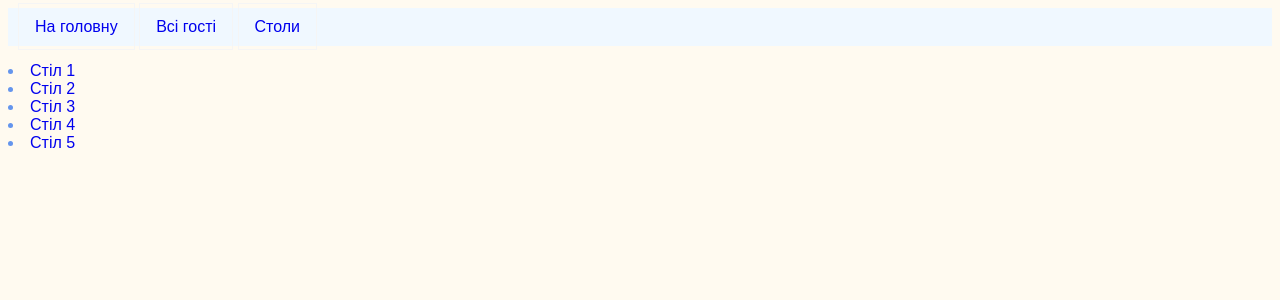
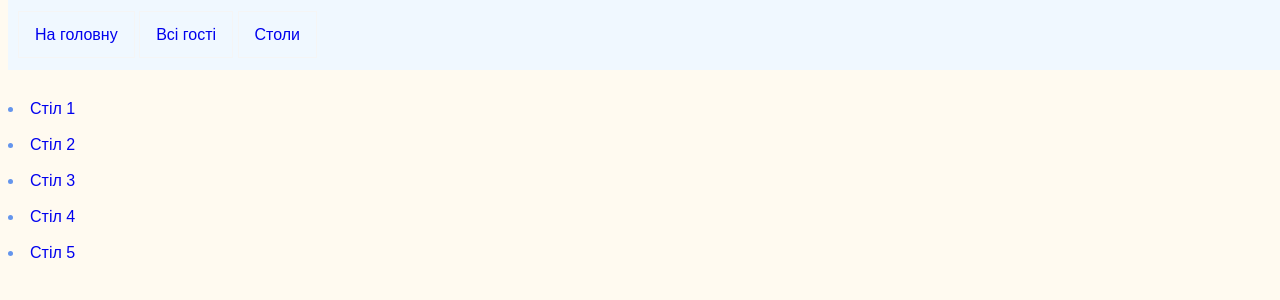
Before and after one commit to mranch/wedding_seating_chart, a Flask app: page /tables in a window 1280 px wide. Shown: the top 300 px of the page. Run offline with Flask 2, Linux system fonts and the light colour scheme; some libraries are stand-ins or nearby versions.

Commit message:
fixed navbar

```diff
--- a/static/style.css
+++ b/static/style.css
@@ -20,6 +20,7 @@ a {
     display: grid;
     text-align: center;
     grid-template-columns: repeat(2, 1fr);
+    margin-top: 100px;
 }
 
 .col {
@@ -53,14 +54,22 @@ a {
 .nav {
     background-color: aliceblue;
     background-clip: padding-box;
-    margin: 0;
     padding: 10px;
+    overflow: hidden;
+    position: fixed;
+    top: 0;
+    width: 100%;
 }
 
 .nav li {
     display: inline;
     padding: 14px 16px;
     border: 1px solid whitesmoke;
+}
+
+.nav a:hover {
+    background: #dddddd;
+    color: black;
 }
 
 ul {
@@ -89,7 +98,7 @@ ol li:not(:last-child) {
 .outer-div-guest-name {
     padding-right: 10px;
     width: 150px;
-    font-size: 24px;
+    font-size: 22px;
 }
 
 .my_button {
--- a/templates/add_guest.html
+++ b/templates/add_guest.html
@@ -1,6 +1,7 @@
 {% extends "base.html"%}
 {%block title%}Додати гостя{%endblock%}
 {%block content%}
+<div style="margin-top: 100px;">
   <h1>Додати гостя</h1>
   <form method="post" enctype="multipart/form-data">
     {{ form.csrf_token }}
@@ -36,4 +37,5 @@
       {% endfor %}
       </ul>
   {% endif %}
+</div>
 {%endblock%}
--- a/templates/base.html
+++ b/templates/base.html
@@ -7,8 +7,8 @@
     <link rel="stylesheet" href="https://maxcdn.bootstrapcdn.com/font-awesome/4.7.0/css/font-awesome.min.css">
 </head>
 <body>
-<nav>
-    <ul class="nav">
+    <div class="nav">
+        <ul>
             <li><a href="{{ url_for('welcome') }}">На головну</a></li>
             <li><a href="{{ url_for('guests_list') }}">Всі гості</a></li>
             <li><a href="{{ url_for('tables') }}">Столи</a></li>
@@ -16,7 +16,7 @@
                 <li><a href="{{ url_for('add_guest') }}">Додати гостя</a></li>
             {% endif %}
         </ul>
-</nav>
+    </div>
     {% block content %}{% endblock %}
 </body>
 </html>
--- a/templates/delete_guest.html
+++ b/templates/delete_guest.html
@@ -1,6 +1,7 @@
 {% extends "base.html"%}
 {%block title%}Видалити гостя{%endblock%}
 {%block content%}
+<div style="margin-top: 100px;">
   <h1>Видалити гостя {{ guest.name }} ?</h1>
   <form method="post" enctype="multipart/form-data">
     {{ form.csrf_token }}
@@ -13,5 +14,6 @@
           <li>{{ error }}</li>
       {% endfor %}
       </ul>
+</div>
   {% endif %}
 {%endblock%}
--- a/templates/edit_guest.html
+++ b/templates/edit_guest.html
@@ -1,6 +1,7 @@
 {% extends "base.html"%}
 {%block title%}Редагувати гостя{%endblock%}
 {%block content%}
+<div style="margin-top: 100px;">
   <h1>Редагувати гостя</h1>
   <form method="post" enctype="multipart/form-data">
     {{ form.csrf_token }}
@@ -39,4 +40,5 @@
       {% endfor %}
       </ul>
   {% endif %}
+</div>
 {%endblock%}
--- a/templates/guests.html
+++ b/templates/guests.html
@@ -1,6 +1,7 @@
 {% extends "base.html" %}
 {% block title %}Всі гості{% endblock %}
 {% block content %}
+<div style="margin-top: 100px;">
     {% for guest in guests %}
     <div>
         <br>
@@ -27,4 +28,5 @@
     </div>
     {% endfor %}
     <hr>
+</div>
 {% endblock %}
--- a/templates/table_info.html
+++ b/templates/table_info.html
@@ -1,6 +1,7 @@
 {% extends "base.html" %}
 {% block title %}Гості за {{table_id}} столом{% endblock %}
 {% block content %}
+<div style="margin-top: 100px;">
     {% for table_guest in table_guests %}
         <br><hr>
         <p>Id: {{ table_guest.id }}</p>
@@ -20,4 +21,5 @@
         <p>Seat number: {{ table_guest.seat_number }}</p>
         <p>Guest side: {{ table_guest.side }}</p>
     {% endfor %}
+</div>
 {% endblock %}
--- a/templates/tables.html
+++ b/templates/tables.html
@@ -1,9 +1,11 @@
 {% extends "base.html" %}
 {% block title %}Столи{% endblock %}
 {% block content %}
+<div style="margin-top: 100px;">
   <ul>
     {% for i in range(1, 6) %}
-      <li><a href="{{ url_for('table_info', table_id=i) }}">Стіл {{ i }}</a></li>
+      <li><a href="{{ url_for('table_info', table_id=i) }}">Стіл {{ i }}</a></li><br>
     {% endfor %}
   </ul>
+</div>
 {% endblock %}
--- a/templates/welcome.html
+++ b/templates/welcome.html
@@ -1,8 +1,8 @@
 {% extends "base.html" %}
 {% block title %}Наше весілля{% endblock %}
 {% block content %}
-<h1 class="title">Посадка гостей</h1>
-<div>
+<div style="margin-top: 100px;">
+    <h1 class="title">Посадка гостей</h1>
     <div class="tables_grid">
         {% for table_id in guests %}
         {% if table_id != "--" %}
```
Lines whose indentation alone changed are shown as unchanged.
